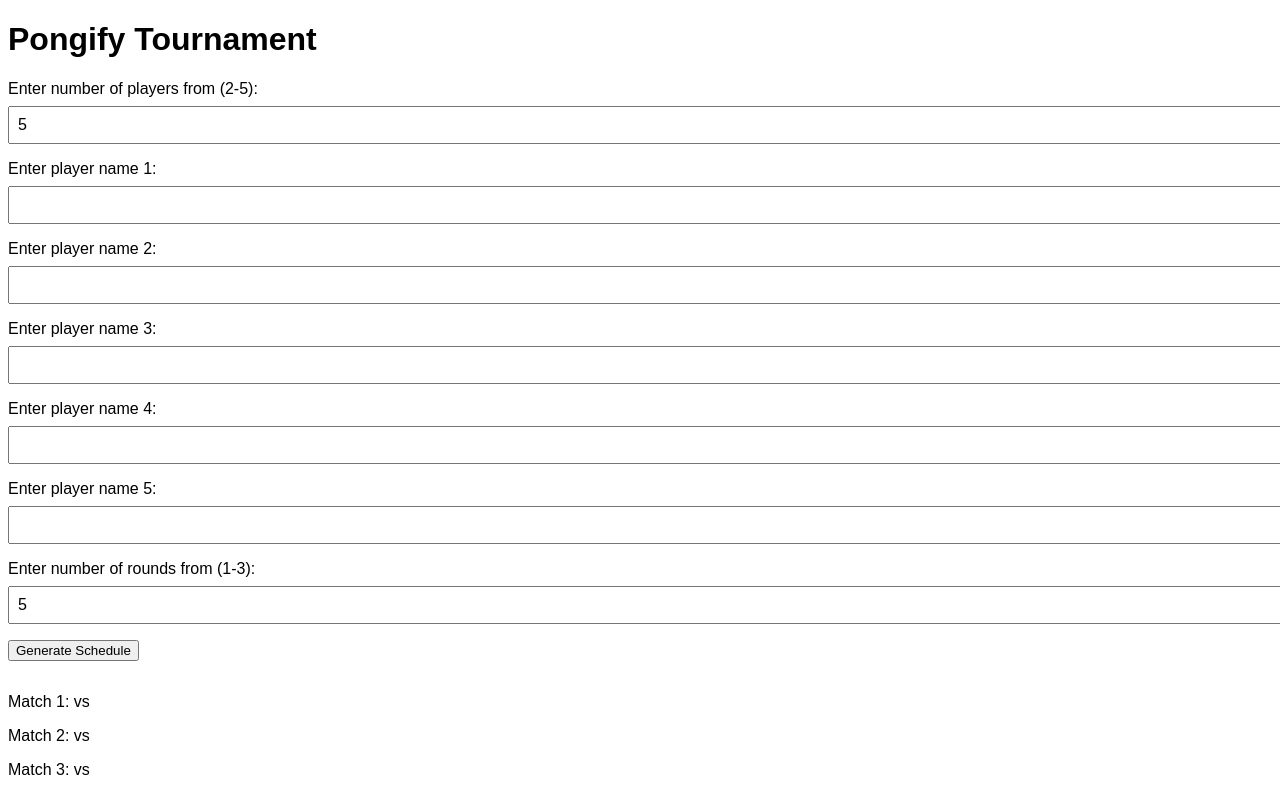
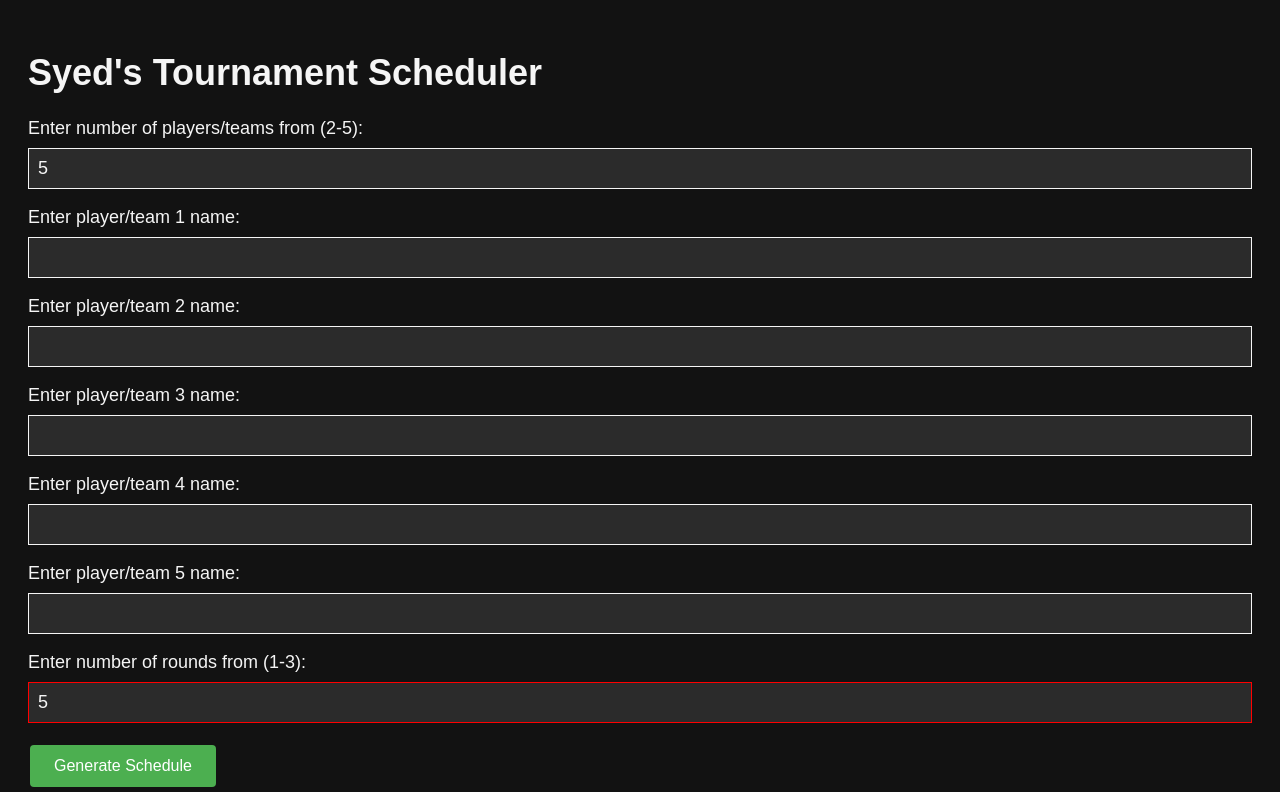
Before and after one commit to saiyedgh/pongify-core, a plain HTML site: page index.html in a window 1280 px wide. Both pictures are taken after typing "5", "5" into the empty fields and a click on the button "Generate Schedule". Shown: the top 792 px of the page. Drawn offline with Linux system fonts and the light colour scheme.

Commit message:
feat: added validation and styles

```diff
--- a/index.html
+++ b/index.html
@@ -1,10 +1,21 @@
 <!DOCTYPE html>
 <html>
   <head>
-    <title>Pongify Tournament</title>
+    <title>Tournament Scheduler</title>
     <style>
+      *,
+      *::before,
+      *::after {
+        box-sizing: border-box;
+      }
       body {
         font-family: Arial, sans-serif;
+        font-size: 18px; /* Default font size for larger screens */
+        background-color: #121212; /* Dark background */
+        color: #f5f5f5; /* Light text */
+      }
+      main {
+        padding: 20px;
       }
       .form-group {
         margin-bottom: 1em;
@@ -17,6 +28,9 @@
         width: 100%;
         padding: 0.5em;
         font-size: 1em;
+        background-color: #2b2b2b; /* Dark input fields */
+        color: #f5f5f5; /* Light text */
+        border: 1px solid #f5f5f5; /* Light border */
       }
       #schedule {
         margin-top: 2em;
@@ -25,19 +39,50 @@
         width: 100%;
         margin-top: 2em;
         border-collapse: collapse;
+        color: #f5f5f5; /* Light text */
+      }
+      th {
+        background-color: #2b2b2b; /* Dark header */
+        color: #f5f5f5; /* Light text */
       }
       th,
       td {
-        border: 1px solid #000;
-        padding: 0.5em;
+        border: 1px solid #ddd;
+        padding: 8px;
         text-align: center;
+      }
+      button {
+        background-color: #4caf50; /* Green */
+        border: none;
+        color: white;
+        padding: 12px 24px;
+        text-align: center;
+        text-decoration: none;
+        display: inline-block;
+        font-size: 16px;
+        margin: 4px 2px;
+        cursor: pointer;
+        border-radius: 4px; /* Rounded corners */
+        transition: all 0.3s ease; /* Smooth transition for hover effect */
+      }
+
+      button:hover {
+        background-color: #45a049; /* Darker green */
+      }
+      @media screen and (max-width: 600px) {
+        table {
+          font-size: 14px;
+        }
       }
     </style>
   </head>
   <body>
-    <h1>Pongify Tournament</h1>
+    <main>
+      <h1>Syed's Tournament Scheduler</h1>
       <div class="form-group">
-      <label for="numPlayers">Enter number of players from (2-5):</label>
+        <label for="numPlayers"
+          >Enter number of players/teams from (2-5):</label
+        >
         <input type="number" id="numPlayers" min="2" max="5" />
       </div>
       <div id="playerInputs"></div>
@@ -64,6 +109,7 @@
         </thead>
         <tbody></tbody>
       </table>
+    </main>
 
     <script>
       const numPlayersInput = document.getElementById("numPlayers");
@@ -78,6 +124,49 @@
       let players = [];
       let combinations = [];
 
+      // Function to validate player inputs
+      function validateNumPlayersInput() {
+        const numPlayers = numPlayersInput.value;
+        const isValid =
+          !isNaN(numPlayers) && numPlayers >= 2 && numPlayers <= 5;
+        numPlayersInput.style.borderColor = isValid ? "" : "red";
+        return isValid;
+      }
+
+      // Function to validate round inputs
+      function validateNumRoundsInput() {
+        const numRounds = numRoundsInput.value;
+        const isValid = !isNaN(numRounds) && numRounds >= 1 && numRounds <= 3;
+        numRoundsInput.style.borderColor = isValid ? "" : "red";
+        return isValid;
+      }
+
+      // Function to validate match scores
+      function validateMatchScores() {
+        const matchInputs =
+          matchInputsDiv.querySelectorAll("input[type=number]");
+        let isValid = true;
+        matchInputs.forEach(function (input) {
+          const score = parseInt(input.value);
+          if (isNaN(score) || score < 0) {
+            input.style.borderColor = "red";
+            isValid = false;
+          } else {
+            input.style.borderColor = "";
+          }
+        });
+        return isValid;
+      }
+
+      // Function to validate all inputs
+      function validateInputs() {
+        return (
+          validateNumPlayersInput() &&
+          validateNumRoundsInput() &&
+          validateMatchScores()
+        );
+      }
+
       numPlayersInput.addEventListener("change", function () {
         const numPlayers = numPlayersInput.value;
         playerInputsDiv.innerHTML = "";
@@ -85,7 +174,7 @@
           const div = document.createElement("div");
           div.className = "form-group";
           const label = document.createElement("label");
-          label.textContent = `Enter player name ${i + 1}:`;
+          label.textContent = `Enter player/team ${i + 1} name:`;
           const input = document.createElement("input");
           input.id = `player${i + 1}`;
           div.appendChild(label);
@@ -94,7 +183,14 @@
         }
       });
 
+      numPlayersInput.addEventListener("input", validateNumPlayersInput);
+      numRoundsInput.addEventListener("input", validateNumRoundsInput);
+
       function generateSchedule() {
+        if (!validateInputs()) {
+          return;
+        }
+
         players = [];
         const numPlayers = numPlayersInput.value;
         const numRounds = numRoundsInput.value;
@@ -111,6 +207,8 @@
           }
         }
         scheduleDiv.innerHTML = "";
+        matchInputsDiv.innerHTML = "";
+
         combinations.forEach(function (combination, index) {
           const p = document.createElement("p");
           p.textContent = `Match ${index + 1}: ${combination[0]} vs ${
@@ -125,8 +223,14 @@
           } vs ${combination[1]}`;
           const input1 = document.createElement("input");
           input1.id = `match${index + 1}player1Score`;
+          input1.type = "number";
+          input1.addEventListener("input", validateMatchScores);
+
           const input2 = document.createElement("input");
           input2.id = `match${index + 1}player2Score`;
+          input2.type = "number";
+          input2.addEventListener("input", validateMatchScores);
+
           div.appendChild(label);
           div.appendChild(input1);
           div.appendChild(document.createTextNode(" vs "));
@@ -136,6 +240,10 @@
       }
 
       function calculateResults() {
+        if (!validateInputs()) {
+          return;
+        }
+
         const numMatches = matchInputsDiv.children.length;
         const pointsTable = players.map(function (player) {
           return {
```
Lines whose indentation alone changed are shown as unchanged.
